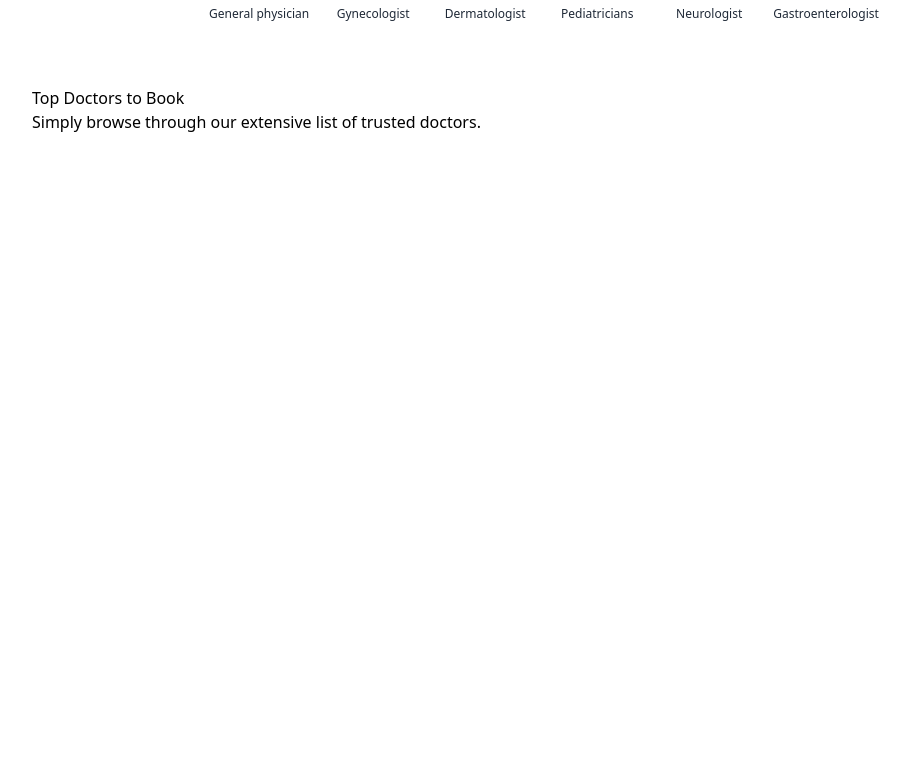
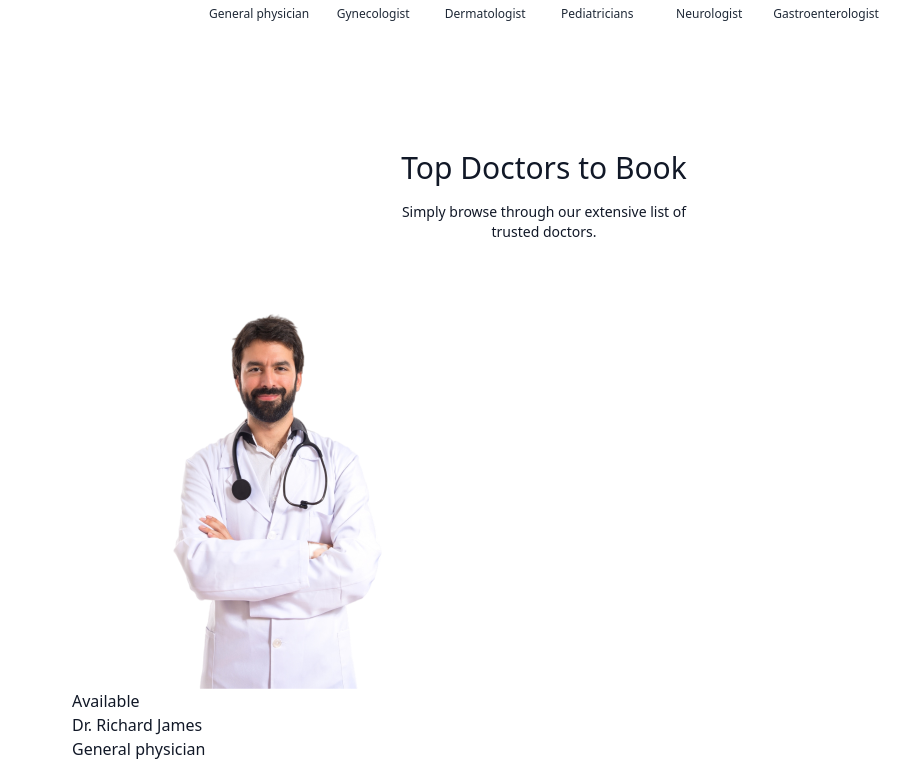
Before and after one commit to Muhammad-Daniyal-Jawad1/doctor-appointment-app, a React app in the folder front-end/: page / in a window 1280 px wide. Shown: the part 982-1760 px from the top of the page, without its empty margins (96-1004 px from the left). Before the commit the page ends 1116 px from the top, so only its background shows below. Built offline with nearby package versions, Linux system fonts and the light colour scheme; the HTML template or start-up script is replaced by a standard one.

Commit message:
Changes in TopDoctors.

```diff
--- a/front-end/src/components/TopDoctors.jsx
+++ b/front-end/src/components/TopDoctors.jsx
@@ -3,16 +3,24 @@ import { doctors } from '../assets/assets'
 
 const TopDoctors = () => {
   return (
-    <div>
-        <h1>Top Doctors to Book</h1>
-        <p>Simply browse through our extensive list of trusted doctors.</p>
-        <div>
+    <div className='flex flex-col items-center gap-4 my-16 text-gray-900 md:mx-10'>
+        <h1 className='text-3xl font-medium'>Top Doctors to Book</h1>
+        <p className='sm:w-1/3 text-center text-sm'>Simply browse through our extensive list of trusted doctors.</p>
+        <div className='w-full grid grid-cols-auto gap-4 pt-5 gap-y-6 px-3 sm:px-0'>
           {doctors.slice(0,10).map((item,index)=>(
             <div>
-
+              <img src={item.image} alt="" />
+              <div>
+                <div>
+                  <p></p><p>Available</p>
+                </div>
+                <p>{item.name}</p>
+                <p>{item.speciality}</p>
+              </div>
             </div>
           ))}
         </div>
+        <button>more</button>
     </div>
   )
 }
```
